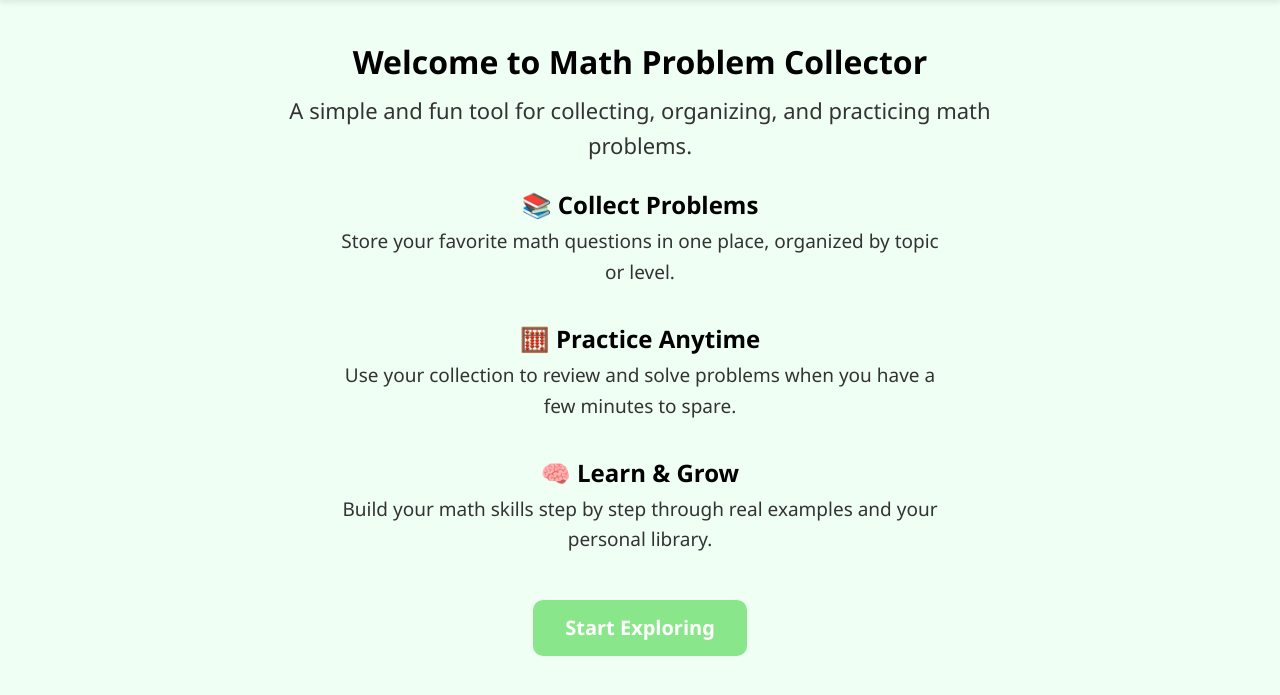
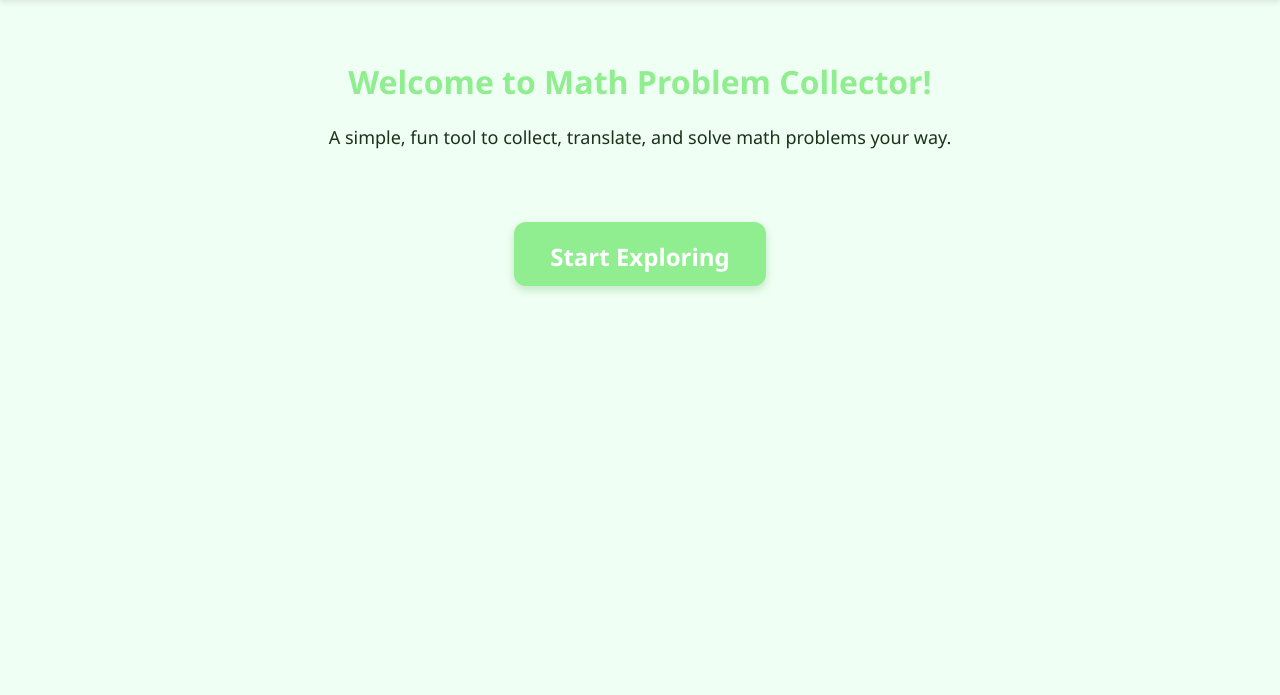
Before and after one commit to emilyyejia/studylog, a Django app: page / in a window 1280 px wide. Shown: the part 87-782 px from the top of the page. Run offline with Django 5.2, Linux system fonts and the light colour scheme.

Commit message:
Work on Home.page css

```diff
--- a/main_app/static/css/home.css
+++ b/main_app/static/css/home.css
@@ -41,9 +41,18 @@
   color: #333;
 }
 .big-button {
-  font-size: 2rem;        /* bigger font */
-  padding: 14px 32px;     /* bigger padding */
-  min-width: 180px;       /* wider button */
-  height: 56px;           /* taller button */
-  border-radius: 10px;    /* optional rounded corners */
+  font-size: 2.4rem;               /* even bigger font */
+  padding: 18px 36px;              /* bigger padding */
+  min-width: 220px;                /* wider button */
+  height: 64px;                    /* taller button */
+  border-radius: 12px;             /* more rounded corners */
+  background-color: lightgreen;   /* light green background */
+  color: white;                   /* white text */
+  text-decoration: none;
+  font-weight: bold;
+  text-align: center;
+  display: inline-block;
+  margin: 4rem auto 0;
+  box-shadow: 0 4px 10px rgba(0, 128, 0, 0.2); /* optional subtle shadow */
+  transition: background-color 0.3s ease;
 }
--- a/main_app/templates/home.html
+++ b/main_app/templates/home.html
@@ -3,28 +3,21 @@
 {% block head %}
   <link rel="stylesheet" href="{% static 'css/home.css' %}">
 {% endblock %}
+
 {% block content %}
-<section class="home-intro">
-  <h1>Welcome to Math Problem Collector</h1>
-  <p class="tagline">
-    A simple and fun tool for collecting, organizing, and practicing math problems.
+<section style="text-align: center; padding: 4rem 1rem; max-width: 900px; margin: 0 auto; font-size: 1.6rem;">
+
+  <h1 style="color: lightgreen; font-size: 3.2rem; margin-bottom: 2rem;">
+    Welcome to Math Problem Collector!
+  </h1>
+
+  <p style="font-size: 1.8rem; margin-bottom: 3rem;">
+    A simple, fun tool to collect, translate, and solve math problems your way.
   </p>
 
-  <div class="features">
-    <div class="feature">
-      <h2>📚 Collect Problems</h2>
-      <p>Store your favorite math questions in one place, organized by topic or level.</p>
-    </div>
-    <div class="feature">
-      <h2>🧮 Practice Anytime</h2>
-      <p>Use your collection to review and solve problems when you have a few minutes to spare.</p>
-    </div>
-    <div class="feature">
-      <h2>🧠 Learn & Grow</h2>
-      <p>Build your math skills step by step through real examples and your personal library.</p>
-    </div>
-  </div>
+ <a href="/problems" class="big-button">
+  Start Exploring
+</a>
 
-  <a href="/problems" class="btn btn-green big-button">Start Exploring</a>
 </section>
 {% endblock %}
```
